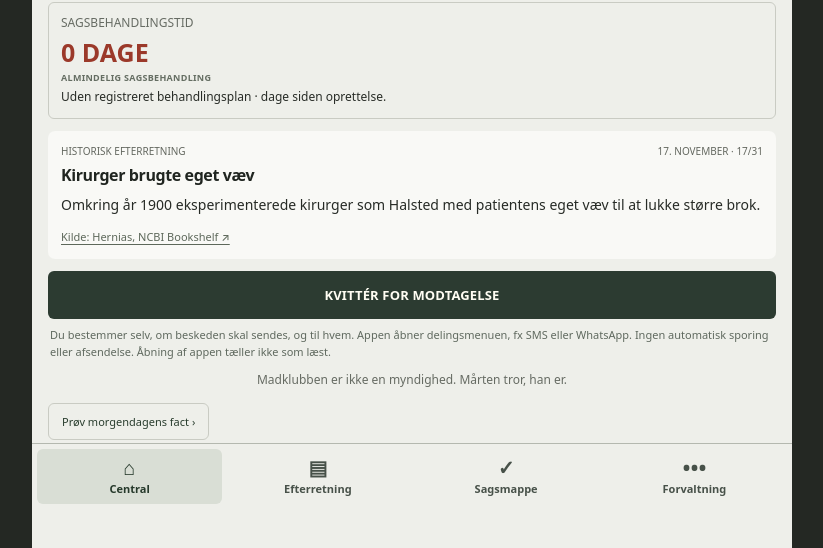
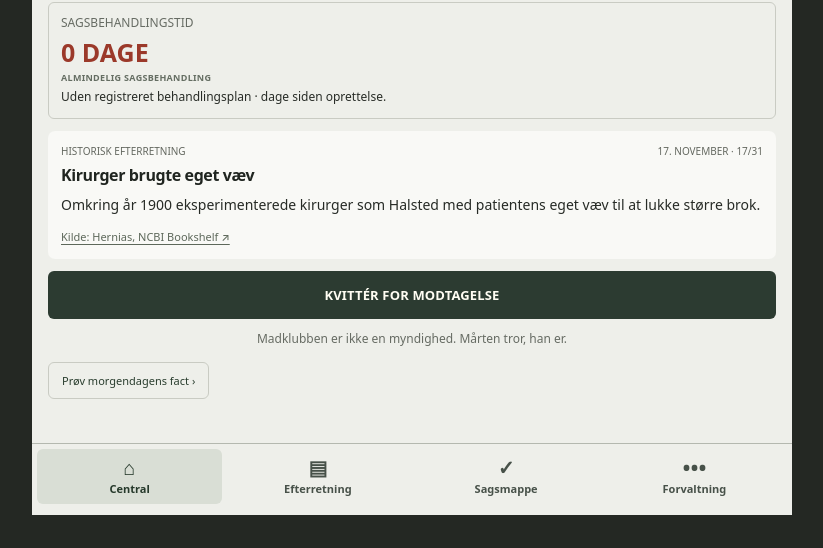
Before and after one commit to henrikeskelund-spec/maartens-brokvagt, a plain HTML site: page index.html in a window 1280 px wide. Shown: the part 285-833 px from the top of the page, without its empty margins (228-1051 px from the left). After the commit the page ends 800 px from the top, so only its background shows below. Drawn offline with Linux system fonts and the light colour scheme.

Commit message:
Remove explanatory paragraph below receipt button

```diff
--- a/index.html
+++ b/index.html
@@ -179,7 +179,6 @@ main{width:min(100%,760px);padding:18px 16px calc(100px + env(safe-area-inset-bo
   <p class="baseText" id="ackBody">Når du har læst dagens historie, kan du kvittere og dele beskeden med madklubben.</p>
   <div class="ackStats"><div class="ackStat"><b id="ackTotal">0</b><small>dage kvitteret</small></div><div class="ackStat"><b id="ackStreak">0</b><small>dage i træk</small></div></div>
   <button class="btn green" id="ackButton">KVITTÉR FOR MODTAGELSE</button>
-  <p class="ackNote">Du bestemmer selv, om beskeden skal sendes, og til hvem. Appen åbner delingsmenuen, fx SMS eller WhatsApp. Ingen automatisk sporing eller afsendelse. Åbning af appen tæller ikke som læst.</p>
   <div id="manualShare" class="copyWrap hidden"><label for="messageText">Besked klar til madklubben</label><textarea id="messageText" readonly></textarea><button class="btn outline" id="copyMessage">Kopiér besked</button><p id="shareHint">Indsæt beskeden i jeres SMS- eller WhatsApp-gruppe. Din kvittering er kun gemt lokalt, indtil du deler.</p></div>
 </section>
 <button class="btn outline slim" id="archiveButton" aria-expanded="false">Se hele Mårtens historiske arkiv +</button>
```
